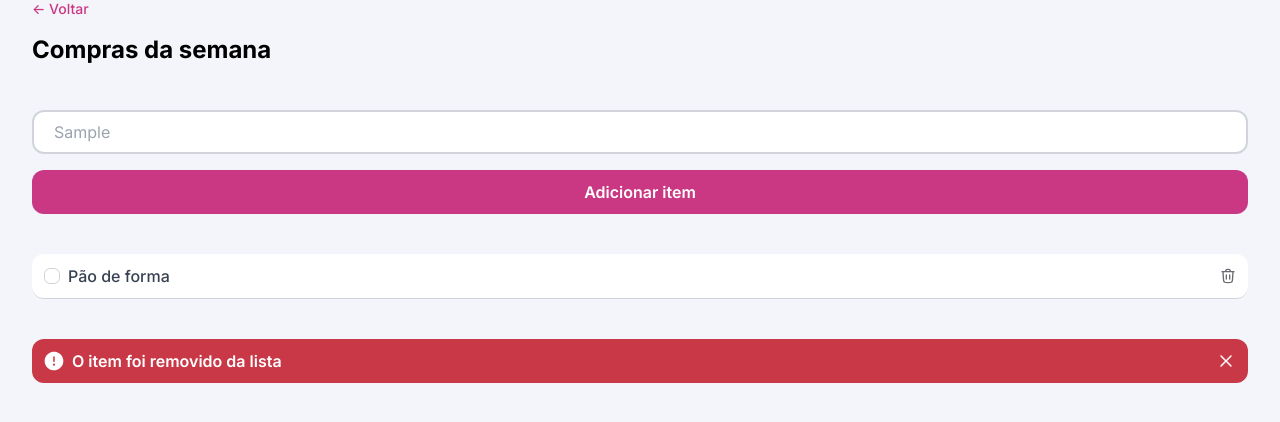
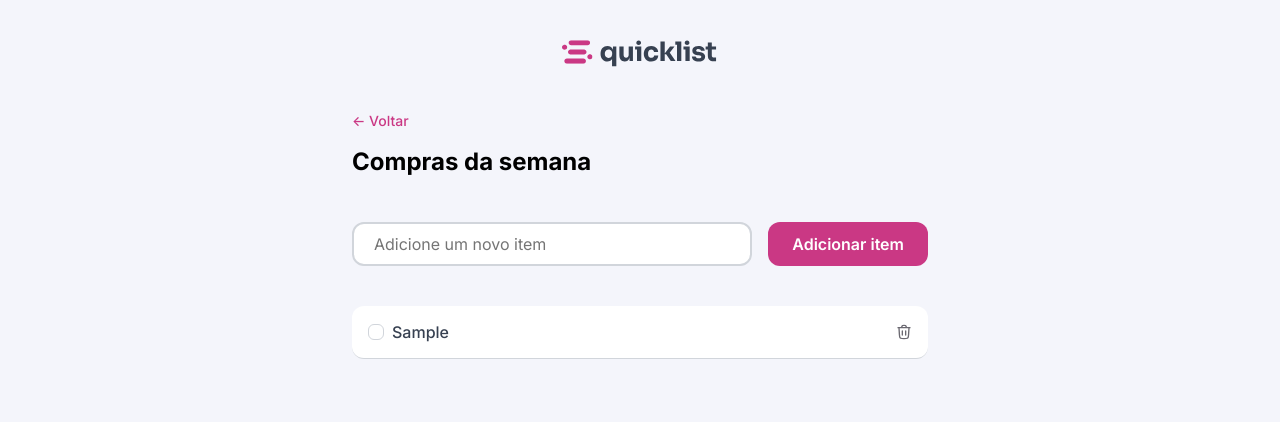
Before and after one commit to vitorialeda/web1-2023, a plain HTML site: page atv4-html-css-js/index.html in a window 1280 px wide. Both pictures are taken after typing "Sample" into the empty fields and a click on the button "Adicionar item". Drawn offline with Linux system fonts and the light colour scheme.

Commit message:
finalizando quicklist (atv4)

```diff
--- a/atv4-html-css-js/index.html
+++ b/atv4-html-css-js/index.html
@@ -10,6 +10,8 @@
 
 <body class="compras-semana">
 
+    <img class="logo" src="./assets/logo.svg" alt="">
+
     <header>
         <a href=""><- Voltar </a>
                 <h1>Compras da semana</h1>
@@ -17,27 +19,29 @@
 
 
     <div class="input-field">
-        <input id="text-field" type="text" placeholder="Adicione um novo item">
-        <button>Adicionar item</button>
+        <input id="text-field" type="text" placeholder="Adicione um novo item" autofocus>
+        <button id="add-item">Adicionar item</button>
     </div>
 
 
-    <ul>
-        <li class="list-item">
+    <ul id="list">
+        <!-- <li class="list-item">
             <div class="text">
                 <input type="checkbox">
                 <p>Pão de forma</p>
             </div>
 
             <img src="./assets/delete-02-stroke-rounded.svg" alt="delete button">
-        </li>
+        </li> -->
     </ul>
 
 
-    <div class="alert">
+    <div class="alert hidden">
         <span class="text"><img src="./assets/warning-circle-filled.svg" alt="">O item foi removido da lista</span>
-        <img src="./assets/delete-small.svg" alt="delete buttons">
+        <img class="delete-alert" src="./assets/delete-small.svg" alt="delete buttons">
     </div>
+
+    <script src="script.js"></script>
 </body>
 
 </html>
--- /dev/null
+++ b/atv4-html-css-js/script.js
@@ -0,0 +1,46 @@
+const listaItens = document.getElementById("list");
+
+const alert = document.querySelector(".alert");
+const alertDeleteButton = document.querySelector(".delete-alert");
+alertDeleteButton.addEventListener("click", hideAlert);
+
+const button = document.getElementById("add-item").addEventListener("click", () => {
+    const newItem = document.getElementById("text-field").value;
+    const newElement = createNewLi(newItem);
+    listaItens.appendChild(newElement);
+
+    document.getElementById("text-field").value = "";
+});
+
+function createNewLi(itemName) {
+    const newLi = document.createElement("li");
+    newLi.classList.add("list-item");
+
+    newLi.innerHTML = `
+    <div class="text">
+        <input type="checkbox">
+        <p>${itemName}</p>
+    </div>`
+
+    const newDeleteButton = document.createElement("img");
+    newDeleteButton.src = "./assets/delete-02-stroke-rounded.svg";
+    newDeleteButton.alt = "delete button";
+    newDeleteButton.addEventListener("click", deleteParentNode);
+
+    newLi.appendChild(newDeleteButton);
+
+    return newLi;
+}
+
+function deleteParentNode() {
+    this.parentNode.remove();
+    showAlert();
+}
+
+function showAlert() {
+    alert.classList.remove("hidden");
+}
+
+function hideAlert() {
+    alert.classList.add("hidden");
+}
--- a/atv4-html-css-js/styles/compras-semana.css
+++ b/atv4-html-css-js/styles/compras-semana.css
@@ -1,11 +1,18 @@
 .compras-semana {
     display: grid;
-    padding-inline: 2rem;
+    padding: 2rem 2rem 0;
     gap: 2.5rem;
+    max-width: 640px;
+    margin: 0 auto;
+}
+
+.logo {
+    justify-self: center;
 }
 
 .input-field {
-    display: grid;
+    display: flex;
+    flex-direction: column;
     gap: 1rem;
 }
 
@@ -16,7 +23,7 @@
 .list-item {
     display: flex;
     justify-content: space-between;
-    padding: 0.75rem;
+    padding: 1rem;
     color: var(--content-secondary);
     background-color: var(--always-white);
     border-radius: 0.75rem;
@@ -31,6 +38,17 @@
     border-radius: 0.75rem;
     color: var(--always-white);
     background-color: var(--color-danger);
+    visibility: visible;
+    opacity: 1;
+    transition: visibility 0s linear 0s, opacity 200ms;
+
+}
+
+.alert.hidden {
+    visibility: hidden;
+    opacity: 0;
+    transition: visibility 0s linear 200ms, opacity 200ms;
+
 }
 
 .compras-semana .text {
@@ -38,3 +56,18 @@
     align-items: center;
     gap: 0.5rem;
 }
+
+#list {
+    display: grid;
+    gap: 0.75rem;
+}
+
+@media (min-width: 768px) {
+    .input-field {
+        flex-direction: row;
+    }
+
+    .input-field input {
+        flex-grow: 1;
+    }
+}
--- a/atv4-html-css-js/styles/global.css
+++ b/atv4-html-css-js/styles/global.css
@@ -70,13 +70,18 @@ li {
     font: var(--paragraph);
 }
 
+p {
+    font: var(--paragraph);
+}
+
 button {
     background-color: var(--color-brand);
     height: 2.75rem;
+    border: none;
     border-radius: 0.75rem;
+    padding-inline: 1.5rem;
     font: var(--label);
     color: var(--always-white);
-    border: none;
 }
 
 button:hover {
```
Also changed, not shown: index.html (+4 -0 lines), atv4-html-css-js/assets/logo.svg (added).
